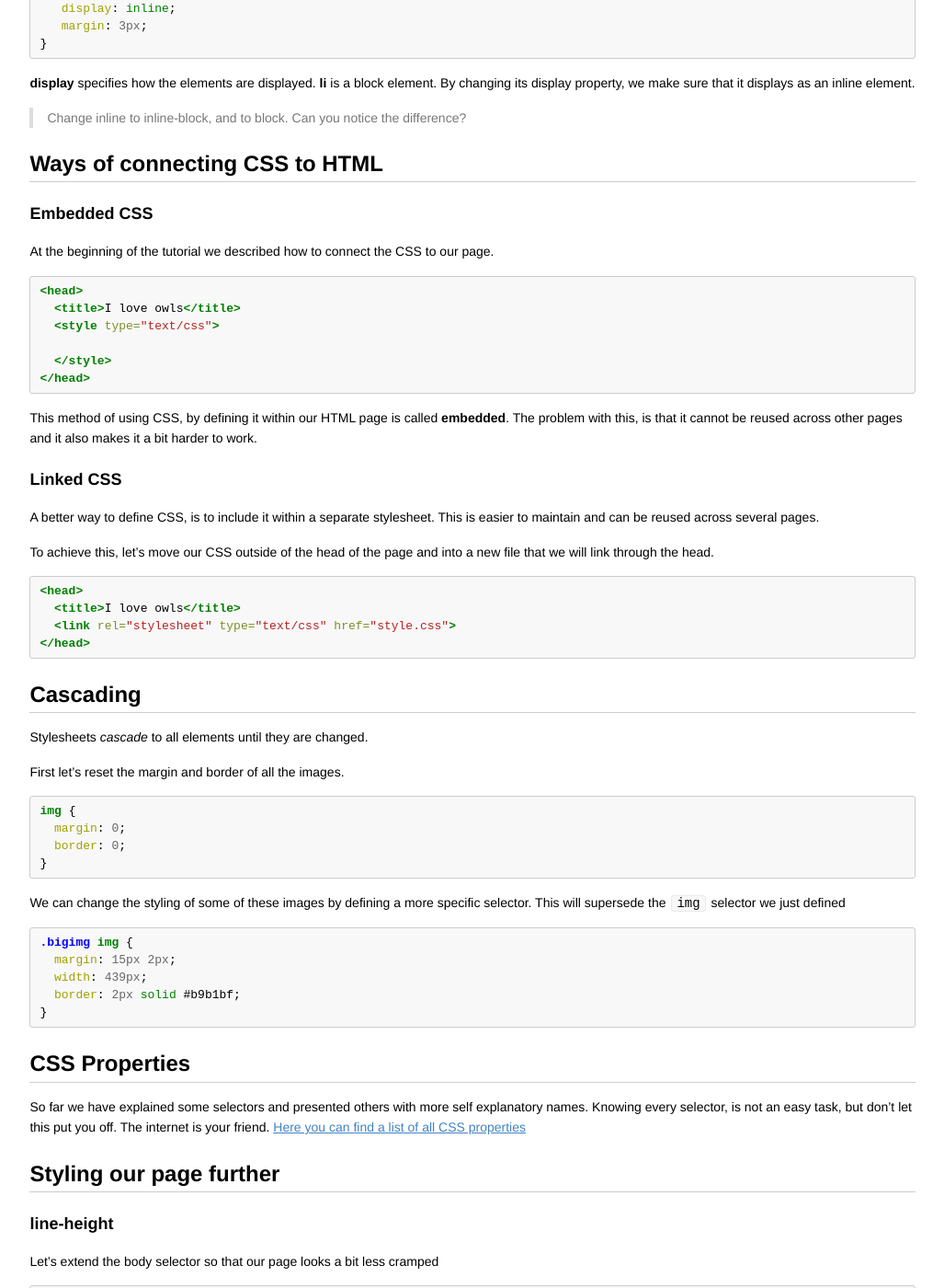
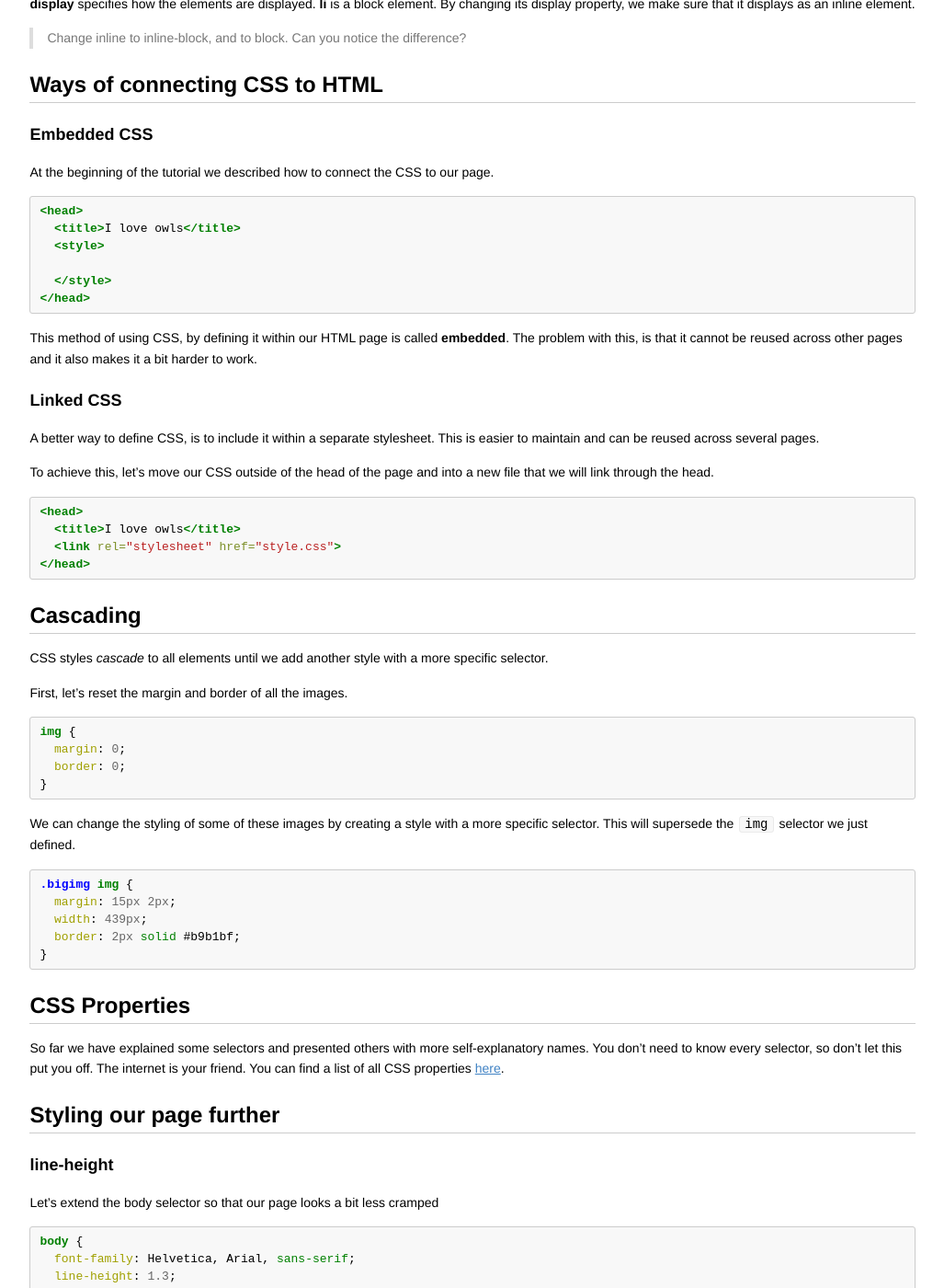
Before and after one commit to codebar/tutorials, a Jekyll site: the page built from html/lesson2/tutorial.md, in a window 1280 px wide and 1400 px high, scrolled down 3242 px. Shown: the whole window at 92% size, without its empty margins (126-1153 px from the left). Built offline with Jekyll 4.4.1, drawn with Linux system fonts in a browser that asks for light colours; Markdown is read by kramdown in place of the engine named in the settings; some of the changed text lies outside the part shown.

Commit message:
Correct minor errors and improve readability of lesson2/tutorial.md

````diff
--- a/html/lesson2/tutorial.md
+++ b/html/lesson2/tutorial.md
@@ -8,7 +8,7 @@ footer: true
 
 **CSS** is the language used to style websites.
 
-It defines the visual representation of the content. For example colour, margins, borders, backgrounds, position in the page.
+It defines the visual representation of the page content.  For example, it determines the colour, size and position of the HTML elements on the page.
 
 ### What does it stand for?
 
@@ -24,16 +24,11 @@ _**CSS** works in conjunction with **HTML**_
 
 ### Today we will be focusing on fundamental CSS concepts
 
-We will be styling [this page](https://github.com/codebar/tutorials/blob/master/html/lesson2/example.html) so that it looks [like this example](http://codebar.github.io/tutorials/html/lesson2/example.html).
+We will be styling [this page](https://github.com/codebar/tutorials/blob/master/html/lesson2/example.html) so that it looks like [this example](http://codebar.github.io/tutorials/html/lesson2/example.html).
 
 ## But before we start...
 
-> The first tutorial does not prepare you for this exercise. Before you continue, download the provided files.
-
-
-### Required files
-
-Download the files required to begin working through the tutorial from [here](https://gist.github.com/hundred/7332441/download)(mac/linux) or [here](https://www.dropbox.com/s/zgb6l56sy87knzf/lesson2.zip)(windows)
+> Download the files required to begin working through the tutorial from [here](https://gist.github.com/hundred/7332441/download) (Mac/Linux) or [here](https://www.dropbox.com/s/zgb6l56sy87knzf/lesson2.zip) (Windows)
 
 ### What can I do with CSS?
 
@@ -75,7 +70,7 @@ In the head of the html page define a style tag
 ```html
 <head>
   <title>I love owls</title>
-  <style type="text/css">
+  <style>
 
   </style>
 </head>
@@ -97,7 +92,7 @@ body {
 }
 ```
 
-As we have selected the **body** element, this change will apply to everything nested within it, the entire contents of our page.
+As we have selected the **body** element, this change will apply to everything nested within it: the entire contents of our page.
 
 Let's also remove the bullet from the lists that we have defined
 
@@ -193,7 +188,7 @@ At the beginning of the tutorial we described how to connect the CSS to our page
 ```html
 <head>
   <title>I love owls</title>
-  <style type="text/css">
+  <style>
 
   </style>
 </head>
@@ -211,15 +206,15 @@ To achieve this, let's move our CSS outside of the head of the page and into a n
 ```html
 <head>
   <title>I love owls</title>
-  <link rel="stylesheet" type="text/css" href="style.css">
+  <link rel="stylesheet" href="style.css">
 </head>
 ```
 
 ## Cascading
 
-Stylesheets _cascade_ to all elements until they are changed.
+CSS styles _cascade_ to all elements until we add another style with a more specific selector.
 
-First let's reset the margin and border of all the images.
+First, let's reset the margin and border of all the images.
 
 ```css
 img {
@@ -228,7 +223,7 @@ img {
 }
 ```
 
-We can change the styling of some of these images by defining a more specific selector. This will supersede the `img` selector we just defined
+We can change the styling of some of these images by creating a style with a more specific selector.  This will supersede the `img` selector we just defined.
 
 ```css
 .bigimg img {
@@ -240,7 +235,7 @@ We can change the styling of some of these images by defining a more specific se
 
 ## CSS Properties
 
-So far we have explained some selectors and presented others with more self explanatory names. Knowing every selector, is not an easy task, but don't let this put you off. The internet is your friend. [Here you can find a list of all CSS properties](https://developer.mozilla.org/en-US/docs/Web/CSS/Reference?redirectlocale=en-US&redirectslug=CSS%2FCSS_Reference)
+So far we have explained some selectors and presented others with more self-explanatory names.  You don't need to know every selector, so don't let this put you off.  The internet is your friend.  You can find a list of all CSS properties [here](https://developer.mozilla.org/en-US/docs/Web/CSS/Reference?redirectlocale=en-US&redirectslug=CSS%2FCSS_Reference).
 
 
 ## Styling our page further
@@ -423,9 +418,9 @@ ol li {
 
 ## Advanced and bonus material
 
-### Pseudo classes
+### Pseudo-classes
 
-A psedo class is a keyword added to a selector that specifies a special state of the element to be selected. [These](https://developer.mozilla.org/en-US/docs/Web/CSS/Pseudo-classes) are the standard pseudo classes.
+Pseudo-classes are keywords that can be added to CSS selectors to specify a special state of an element. For example, adding `:hover` to the end of a selector will make the definition only apply when you hover your cursor over the element.  [These](https://developer.mozilla.org/en-US/docs/Web/CSS/Pseudo-classes) are the standard pseudo-classes.
 
 Let's add the code below to make sure we only apply a margin to the _first li element_ within the pictures class.
 
````
